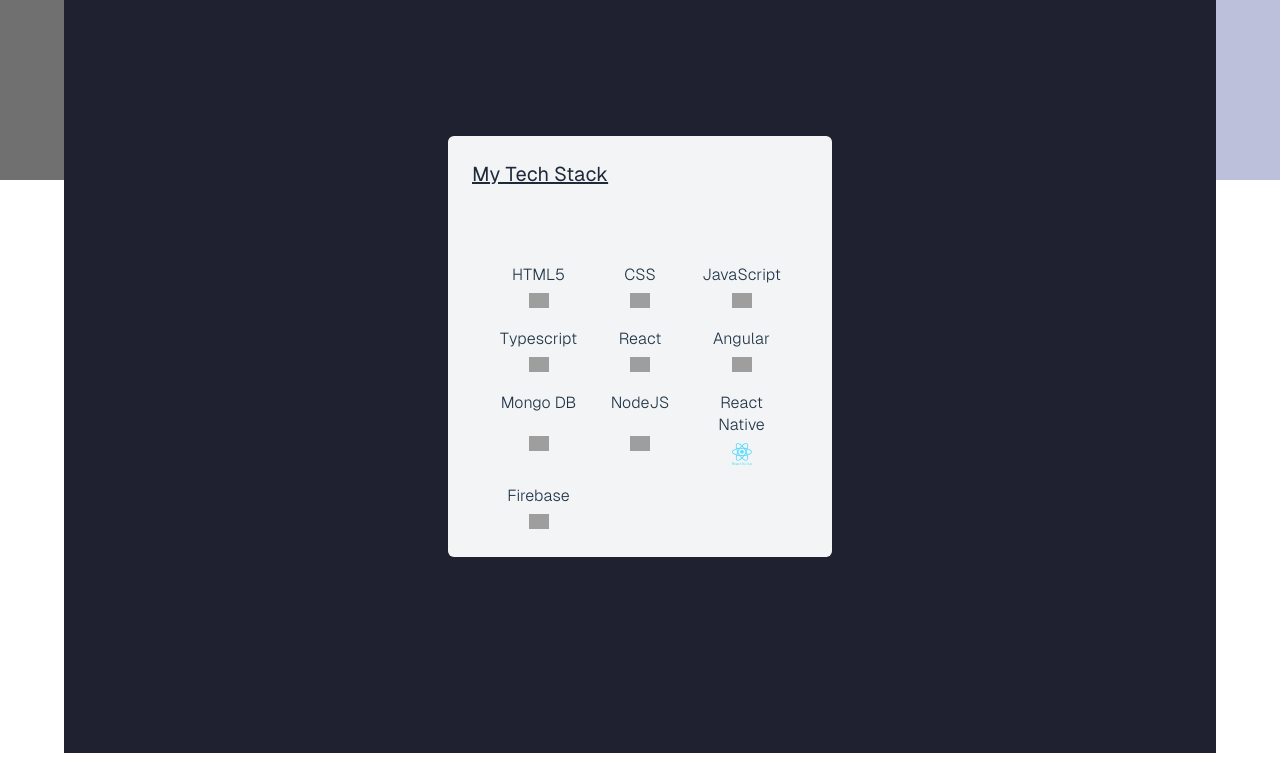
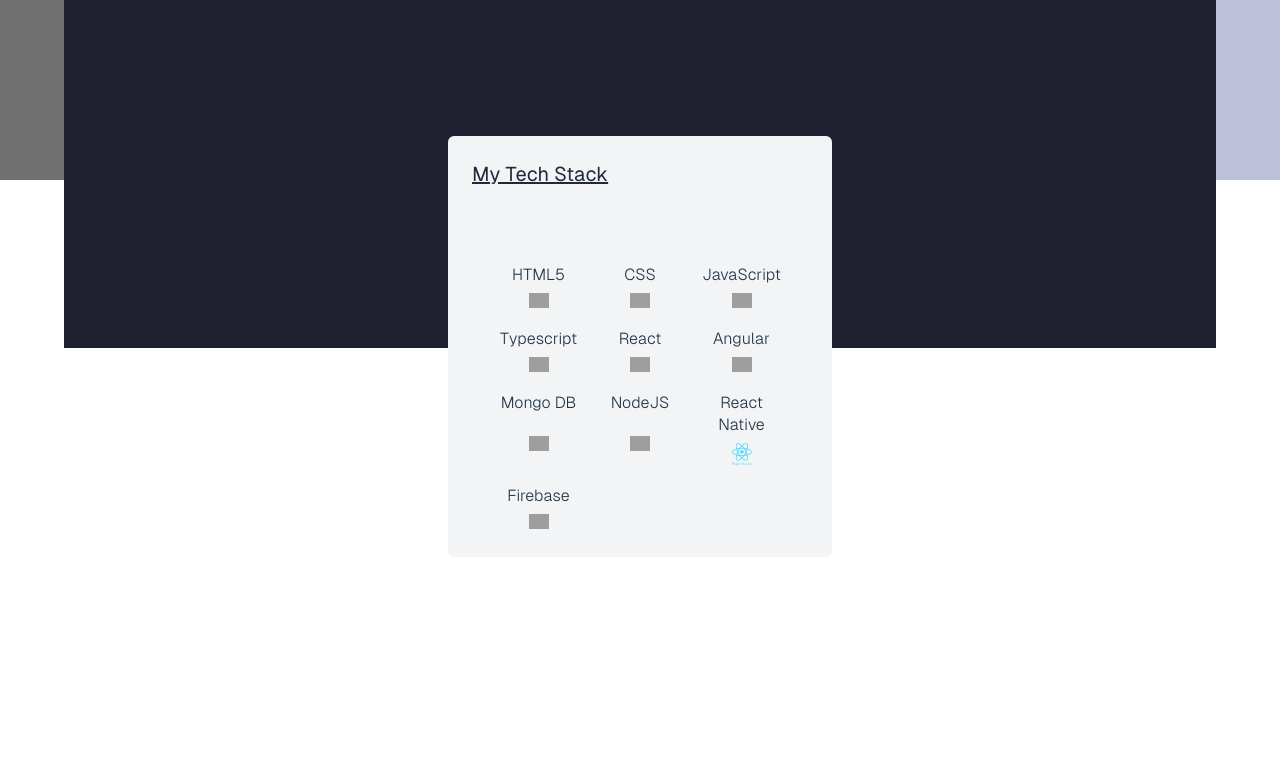
Before and after one commit to ilsegaertner/portfolio, a website built with Vite: page index.html in a window 1280 px wide. Shown: the part 620-1386 px from the top of the page. Built offline with nearby package versions, Linux system fonts and the light colour scheme; grey boxes are pictures that could not be loaded; files whose address does not match are found by name; what @midudev/tailwind-animations would draw is missing.

Commit message:
Update index.html

```diff
--- a/index.html
+++ b/index.html
@@ -165,7 +165,7 @@
       </ul>
     </header>
 
-    <main role="main" class="pb-6">
+    <main role="main" class="pb-96 -mb-53">
       <svg
         xmlns="http://www.w3.org/2000/svg"
         viewBox="0 0 1900 600"
@@ -239,8 +239,9 @@
           </div>
         </div>
       </section>
+    </main>
     <div
-        class="stack-images-skillicons my-43 text-center p-6 ml-auto md:flex flex-col sm:max-w-1/3 m-auto bg-gray-100 sm:rounded-md"
+      class="stack-images-skillicons z-1 mb-50 relative text-center p-6 ml-auto md:flex flex-col sm:max-w-1/3 m-auto bg-gray-100 sm:rounded-md"
     >
       <h4
         class="animate-blink font-normal mb-8 text-center sm:text-start col-start-3 text-xl text-gray-800 underline"
@@ -340,8 +341,6 @@
         </div>
       </div>
     </div>
-    </main>
-
     <footer class="page-footer">
       <div class="flex leading-5">
         <div class="footer-links">
```
Lines whose indentation alone changed are shown as unchanged.
